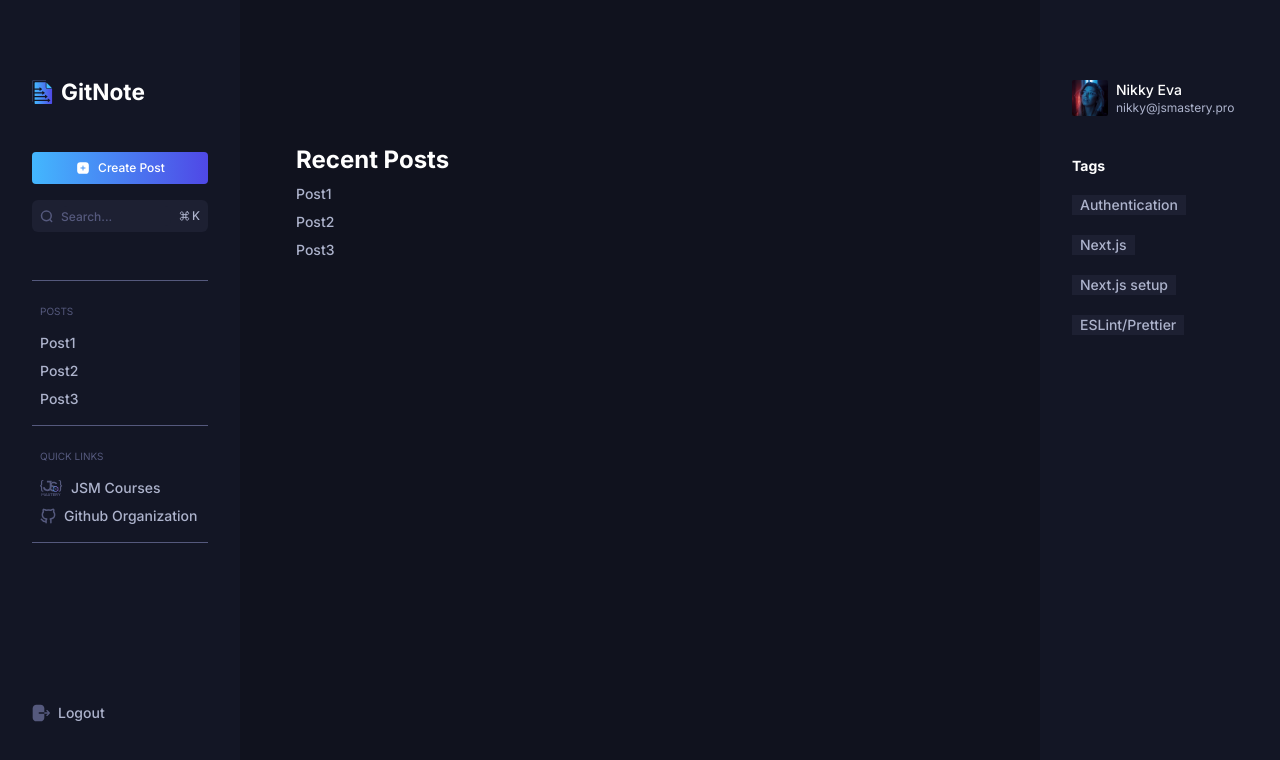
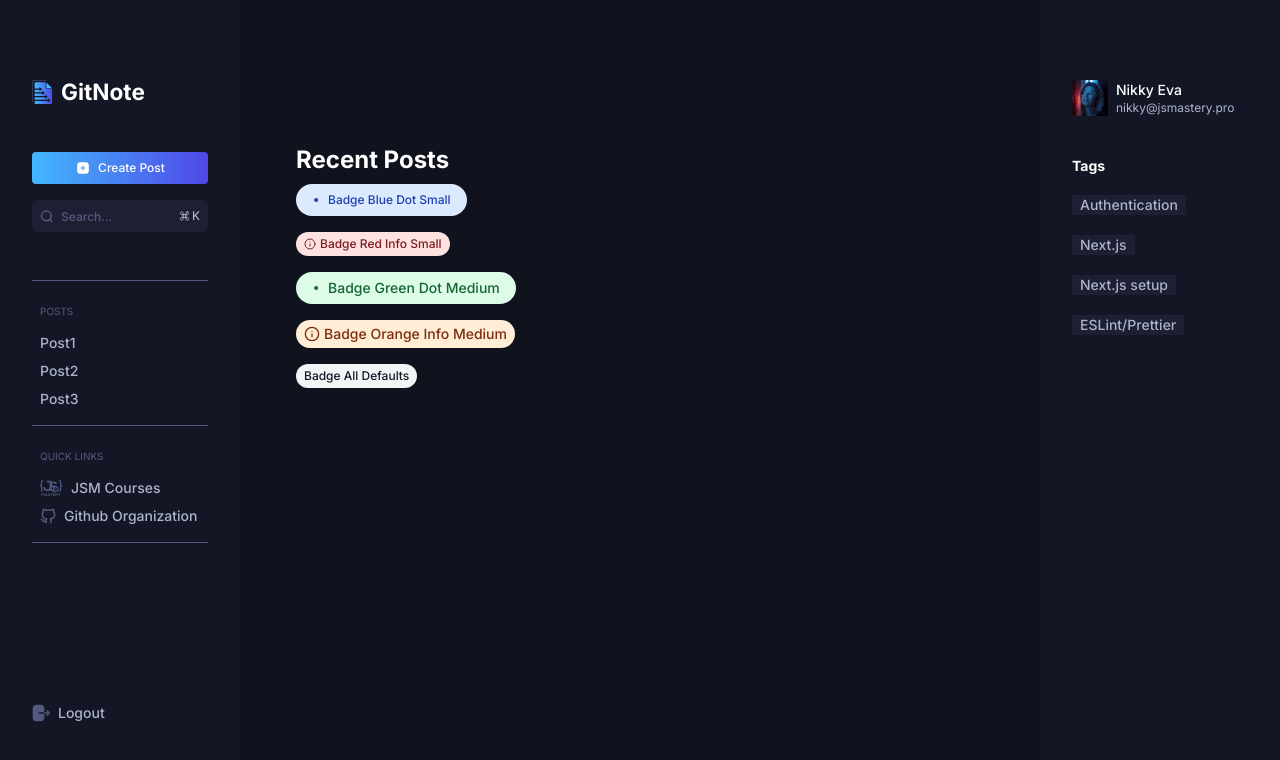
Before and after one commit to DDVVPP/GitNote, a Next.js app: page / in a window 1280 px wide. Shown: the top 760 px of the page. Built offline with nearby package versions, Linux system fonts and the light colour scheme.

Commit message:
cleanup: cleaned up home page

```diff
--- a/app/(root)/(home)/page.tsx
+++ b/app/(root)/(home)/page.tsx
@@ -1,11 +1,13 @@
-import Posts from "../posts/page";
-
+import Posts from '../posts/page';
+import TempBadgeTest from '@/components/shared/TempBadgeTest';
 
 export default function Home() {
   return (
-    <div className='paragraph-3-medium text-white-300 flex flex-col gap-2'>
-      <h1 className='display-2-bold text-white-100'>Recent Posts</h1>
-      <Posts/>
+    <div className="paragraph-3-medium text-white-300 flex flex-col gap-2">
+      <h1 className="display-2-bold text-white-100">Recent Posts</h1>
+      <TempBadgeTest />
+
+      {/* <Posts /> */}
     </div>
   );
 }
```
